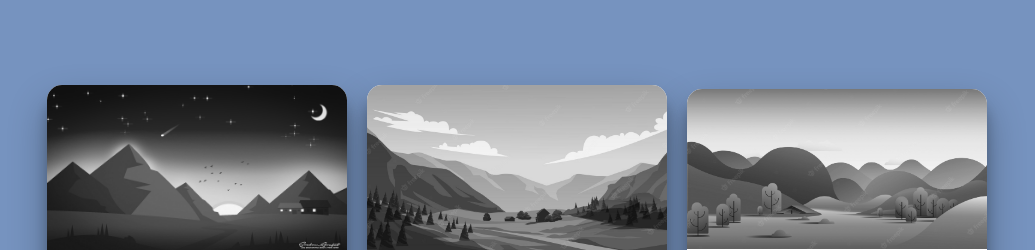
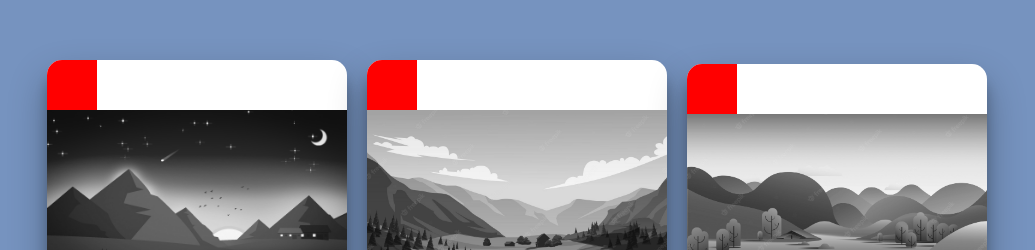
Before and after one commit to AdamZeraoui/Front-FlexCard, a plain HTML site: page Cardflexbox.html in a window 1280 px wide. Shown: the part 153-403 px from the top of the page, without its empty margins (123-1158 px from the left). Drawn offline with Linux system fonts and the light colour scheme.

Commit message:
Maj exo Card

```diff
--- a/Cardflexbox.css
+++ b/Cardflexbox.css
@@ -51,6 +51,8 @@ transform: translateY(-15%);
     filter: none;
 }
 
-.card:hover .card-header .card-heart{
-    transform: translateX(-10px);
+.card-heart{
+    height: 50px;
+    width: 50px;
+    background-color: red;
 }
```
